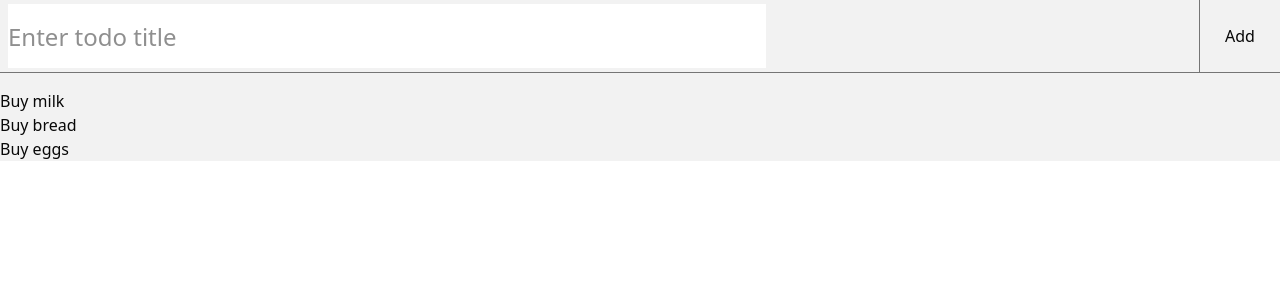
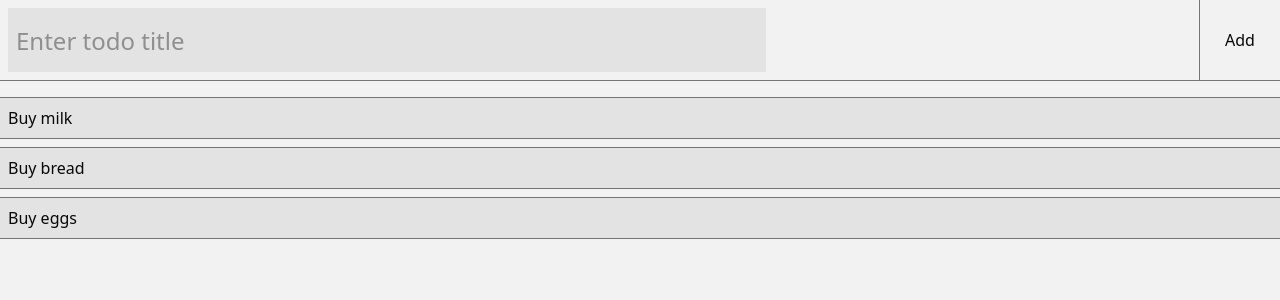
Before and after one commit to shoshta73/hub, a React (Vite) app: page / in a window 1280 px wide. Shown: the top 300 px of the page. Built offline with nearby package versions, Linux system fonts and the light colour scheme.

Commit message:
feat: item component

```diff
--- a/index.html
+++ b/index.html
@@ -6,7 +6,7 @@
     <title>Hub</title>
   </head>
   <body>
-    <div id="app" class="flex flex-col bg-gray-50 dark:bg-gray-950 text-gray-950 dark:text-gray-50 max-w-[100vw] max-h-[100vh] overflow-y-auto overflow-x-hidden"></div>
+    <div id="app" class="flex flex-col bg-gray-50 dark:bg-gray-950 text-gray-950 dark:text-gray-50 min-w-[100vw] max-w-[100vw] min-h-[100vh] max-h-[100vh] overflow-y-auto overflow-x-hidden"></div>
     <script type="module" src="./src/main.tsx"></script>
   </body>
 </html>
--- a/src/App.tsx
+++ b/src/App.tsx
@@ -2,7 +2,7 @@ import type { FormEvent, JSX } from "react";
 import { useRef } from "react";
 import { create } from "zustand";
 
-import type { Todo, StateStore } from "./types";
+import { type Todo, type StateStore, isTodoStatus } from "./types";
 
 /**
  * Creates a store for app state and actions
@@ -35,6 +35,28 @@ const useStateStore = create<StateStore>()((set) => ({
 }));
 
 /**
+ * Renders todo item
+ *
+ * If todo item status is invalid, it will throw an error with message "Invalid todo status"
+ *
+ * @param item - Todo item
+ *
+ * @returns Rendered todo item
+ * @throws Error with message "Invalid todo status"
+ */
+function Item({ item }: { item: Todo }) {
+  if (!isTodoStatus(item.status)) {
+    throw new Error("Invalid todo status");
+  }
+
+  return (
+    <div className="mb-2 flex flex-row border-gray-500 border-y bg-gray-100 p-2 dark:bg-gray-900">
+      <div>{item.title}</div>
+    </div>
+  );
+}
+
+/**
  * Renders list of todo items
  *
  * @param items - List of todo items
@@ -49,7 +71,7 @@ function ItemsList({
   return (
     <div>
       {items.map((item) => (
-        <div key={item.id}>{item.title}</div>
+        <Item key={item.id} item={item} />
       ))}
     </div>
   );
@@ -98,13 +120,13 @@ function AddItemForm({
   return (
     <form className="mb-4 flex flex-row border-gray-500 border-b px-2" onSubmit={handleSubmit}>
       <input
-        className="my-1 flex h-16 min-w-[60%] text-2xl"
+        className="my-2 flex h-16 min-w-[60%] bg-gray-100 px-2 text-2xl text-gray-800 focus:outline-none dark:bg-gray-900 dark:text-gray-200"
         ref={inputRef}
         type="text"
         placeholder="Enter todo title"
       />
       <div id="add-item-form-spacer" className="flex-1 border-gray-500 border-r" />
-      <button type="submit" className="my-1 ml-2 flex h-16 min-w-16 items-center justify-center">
+      <button type="submit" className="my-2 ml-2 flex h-16 min-w-16 items-center justify-center">
         Add
       </button>
     </form>
--- a/src/types.ts
+++ b/src/types.ts
@@ -1,3 +1,13 @@
+enum TodoStatus {
+  Pending = 0,
+  Paused = 1,
+  Completed = 2,
+}
+
+export function isTodoStatus(status: number): status is TodoStatus {
+  return status >= 0 && status <= 2;
+}
+
 /**
  * Type for item representation
  */
@@ -12,7 +22,7 @@ export type Todo = {
    * 1 - paused
    * 2 - completed
    */
-  status: number;
+  status: TodoStatus;
 
   /**
    * Unique identifier
```
